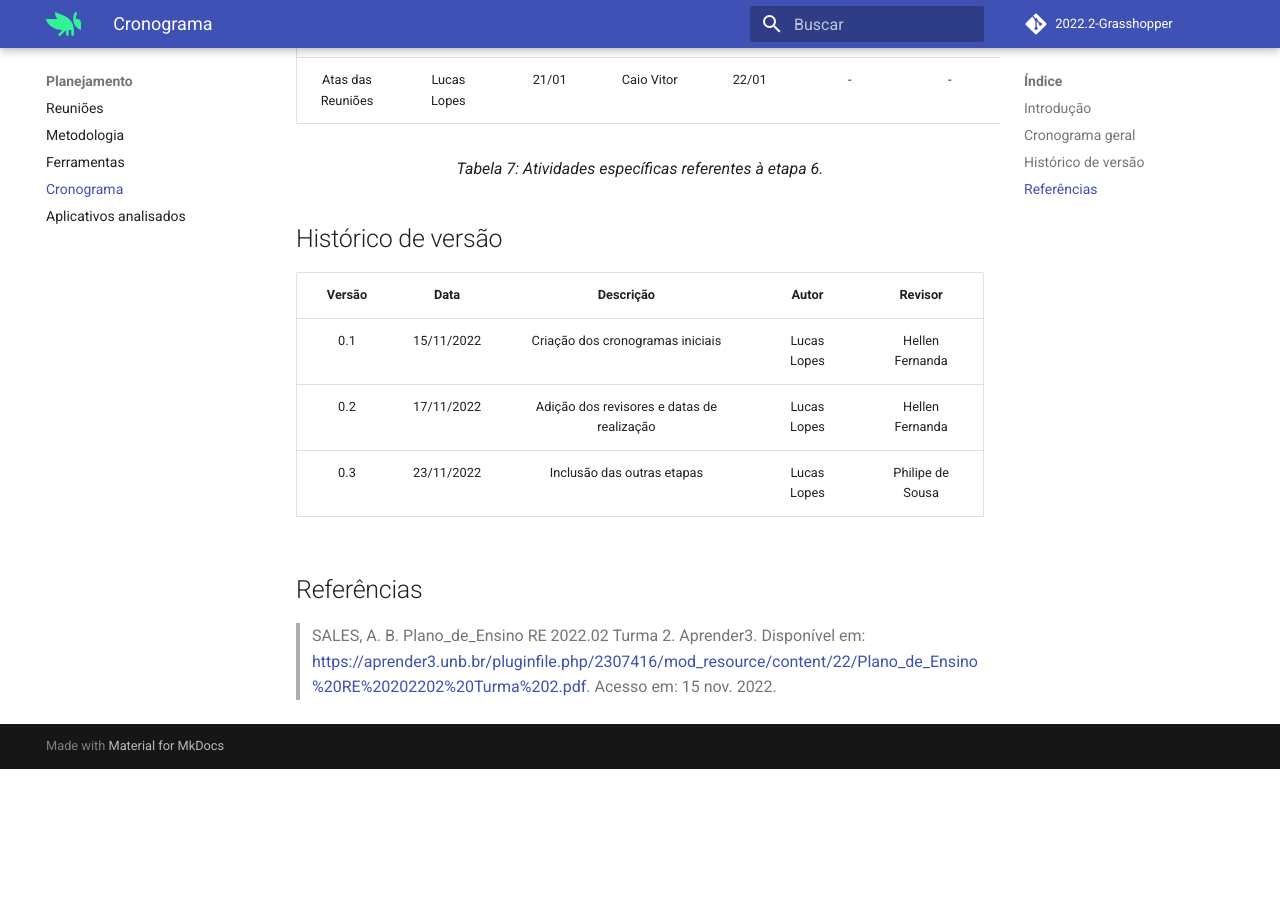
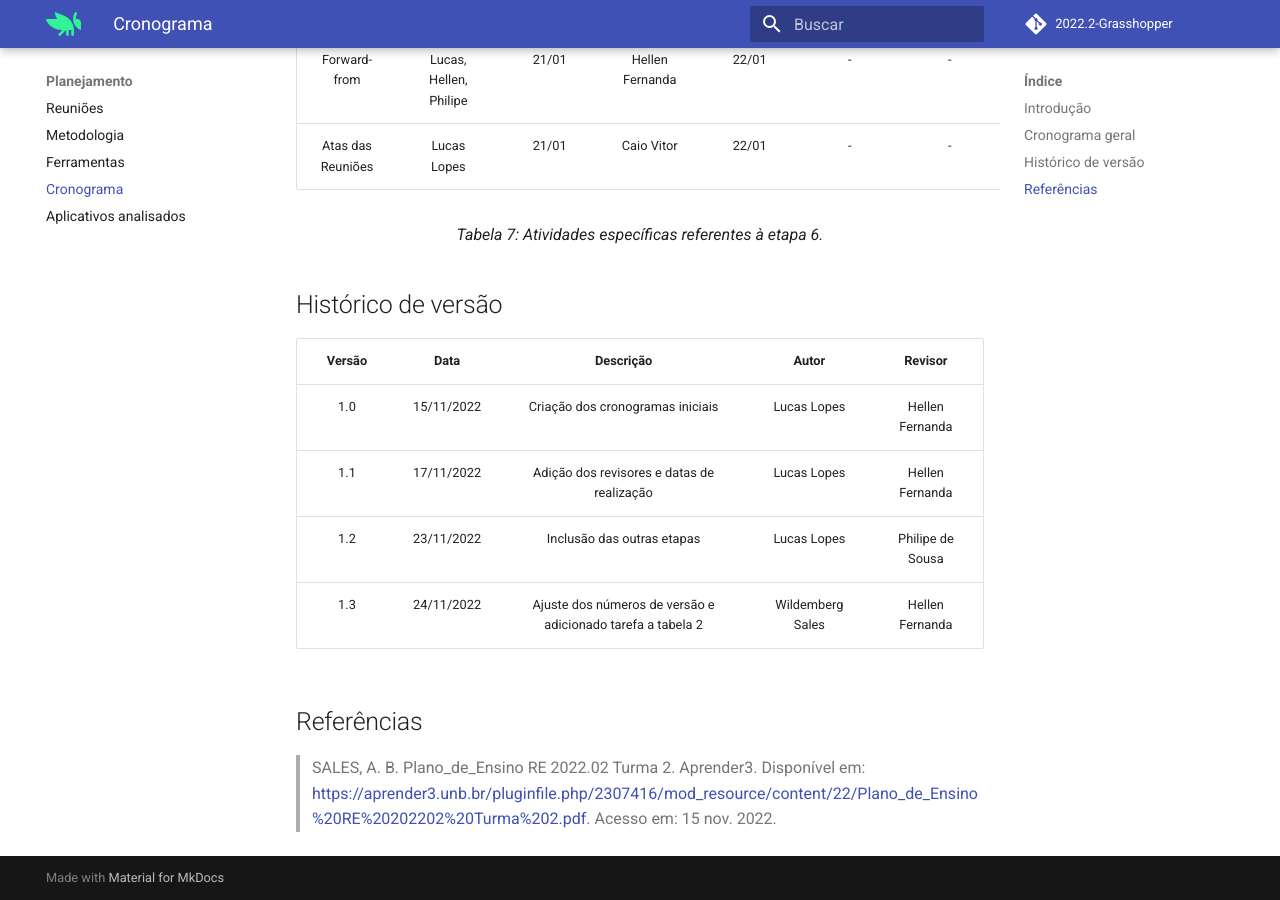
Before and after one commit to Requisitos-de-Software/2022.2-Grasshopper, an MkDocs documentation site: the page built from docs/planejamento/cronograma.md, in a window 1280 px wide and 900 px high, scrolled down 5258 px. Built offline with MkDocs 1.6.1 and Material for MkDocs 9.7.7, drawn with Linux system fonts in a browser that asks for light colours; comment, search, counter and statistics services are not loaded; before the commit the page ends 6027 px from its top, so only the background shows below that; some of the changed text lies outside the part shown.

Commit message:
Ajuste dos números de versão e adicionado tarefa a tabela 2

```diff
--- a/docs/planejamento/cronograma.md
+++ b/docs/planejamento/cronograma.md
@@ -29,8 +29,9 @@
 |    Cronograma     |         Lucas Lopes         |  19/11  |       Hellen Fernanda       |  19/11  |        15/11         |       16/11       |
 |   Lista de Apps   |      Philipe de Sousa       |  19/11  |      Wildemberg Sales       |  19/11  |        15/11         |       17/11       |
 |    Ferramentas    |         João Pedro          |  19/11  |      Wildemberg Sales       |  19/11  |        15/11         |       15/11       |
-|   Rich Picture    | Hellen Fernanda, Caio Vitor |  19/11  |         Lucas Lopes         |  19/11  |        06/11         |        19/11        |
+|   Rich Picture    | Hellen Fernanda, Caio Vitor |  19/11  |         Lucas Lopes         |  19/11  |        06/11         |       19/11       |
 | Atas das Reuniões |         Lucas Lopes         |  19/11  |      Philipe de Sousa       |  19/11  |        15/11         |       17/11       |
+| Ajustados Pedidos 1 |   Wildemberg Sales        |  24/11  | Lucas Lopes                 |  25/11  |        24/11         |       24/11       |
 
 <figcaption align="center">Tabela 2: Atividades específicas referentes à etapa 1.</figcaption>
 
@@ -108,9 +109,10 @@
 
 | Versão |    Data    |                 Descrição                  |    Autor    |     Revisor     |
 | :----: | :--------: | :----------------------------------------: | :---------: | :-------------: |
-|  0.1   | 15/11/2022 |      Criação dos cronogramas iniciais      | Lucas Lopes | Hellen Fernanda |
-|  0.2   | 17/11/2022 | Adição dos revisores e datas de realização | Lucas Lopes | Hellen Fernanda |
-|  0.3   | 23/11/2022 | Inclusão das outras etapas | Lucas Lopes | Philipe de Sousa |
+|  1.0   | 15/11/2022 |      Criação dos cronogramas iniciais      | Lucas Lopes | Hellen Fernanda |
+|  1.1   | 17/11/2022 | Adição dos revisores e datas de realização | Lucas Lopes | Hellen Fernanda |
+|  1.2   | 23/11/2022 | Inclusão das outras etapas | Lucas Lopes | Philipe de Sousa |
+|  1.3   | 24/11/2022 | Ajuste dos números de versão e adicionado tarefa a tabela 2 | Wildemberg Sales | Hellen Fernanda |
 
 ## Referências
 
```
